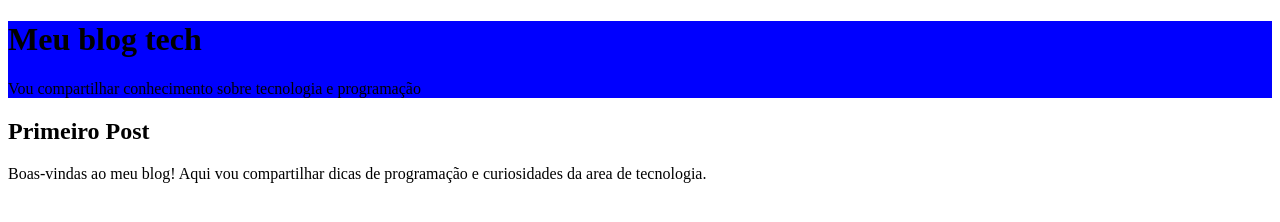
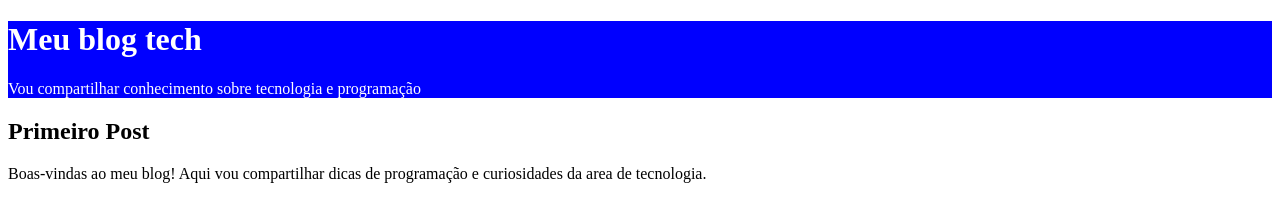
Before and after one commit to JAIROPEREIRA11/jairo-nova-pagina, a plain HTML site: page index.html in a window 1280 px wide. Drawn offline with Linux system fonts and the light colour scheme.

Commit message:
..atualizar

```diff
--- a/index.html
+++ b/index.html
@@ -4,12 +4,13 @@
 <head>
     <meta charset="UTF-8">
     <meta name="viewport" content="width=device-width, initial-scale=1.0">
+    <title>Document</title>
     <style>
         header {
-background-color: blue;
-}
+            background: blue;
+            color: #FFFF;
+        }
     </style>
-    <title>Document</title>
 </head>
 <body>
 <header>
```
